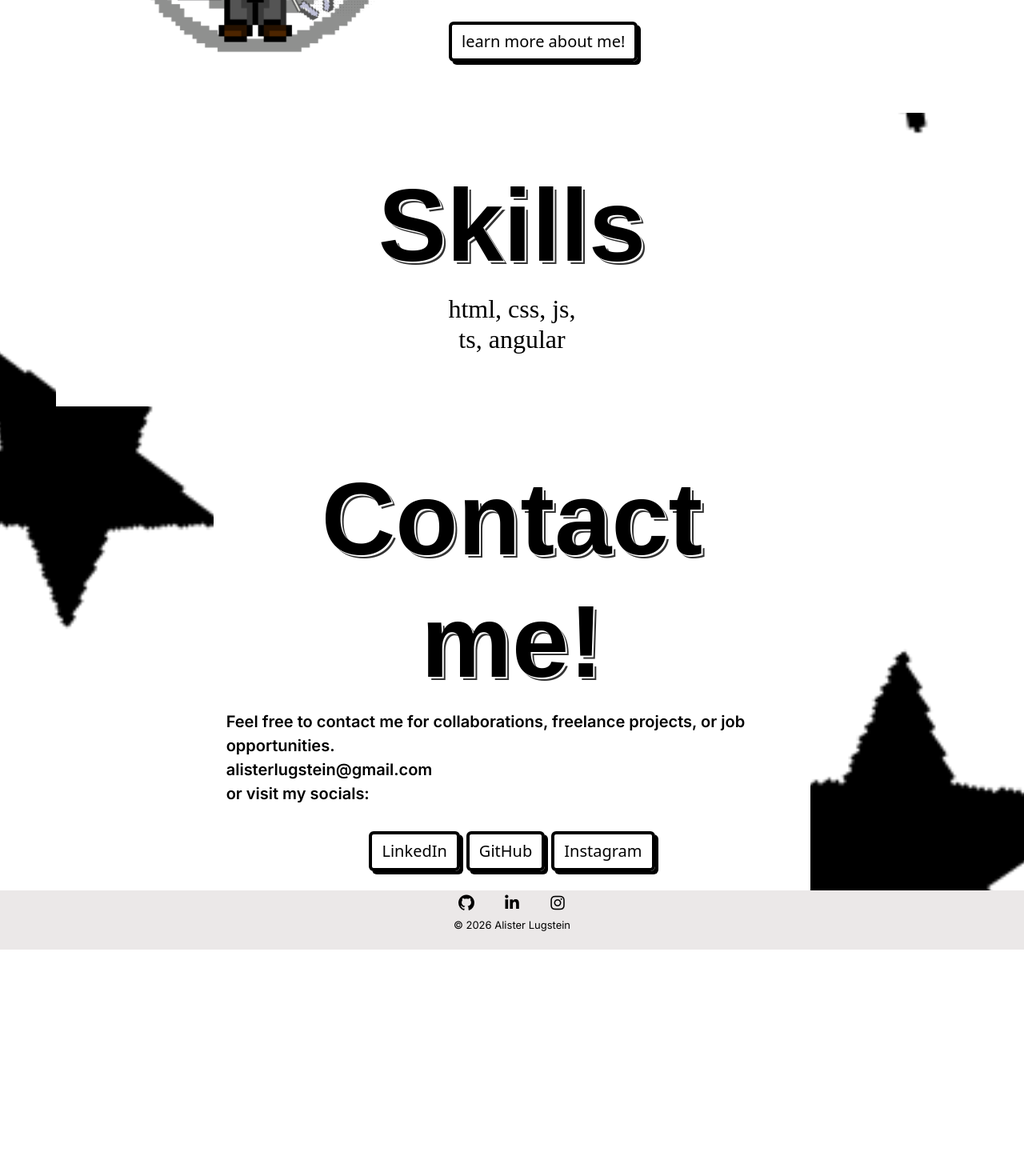
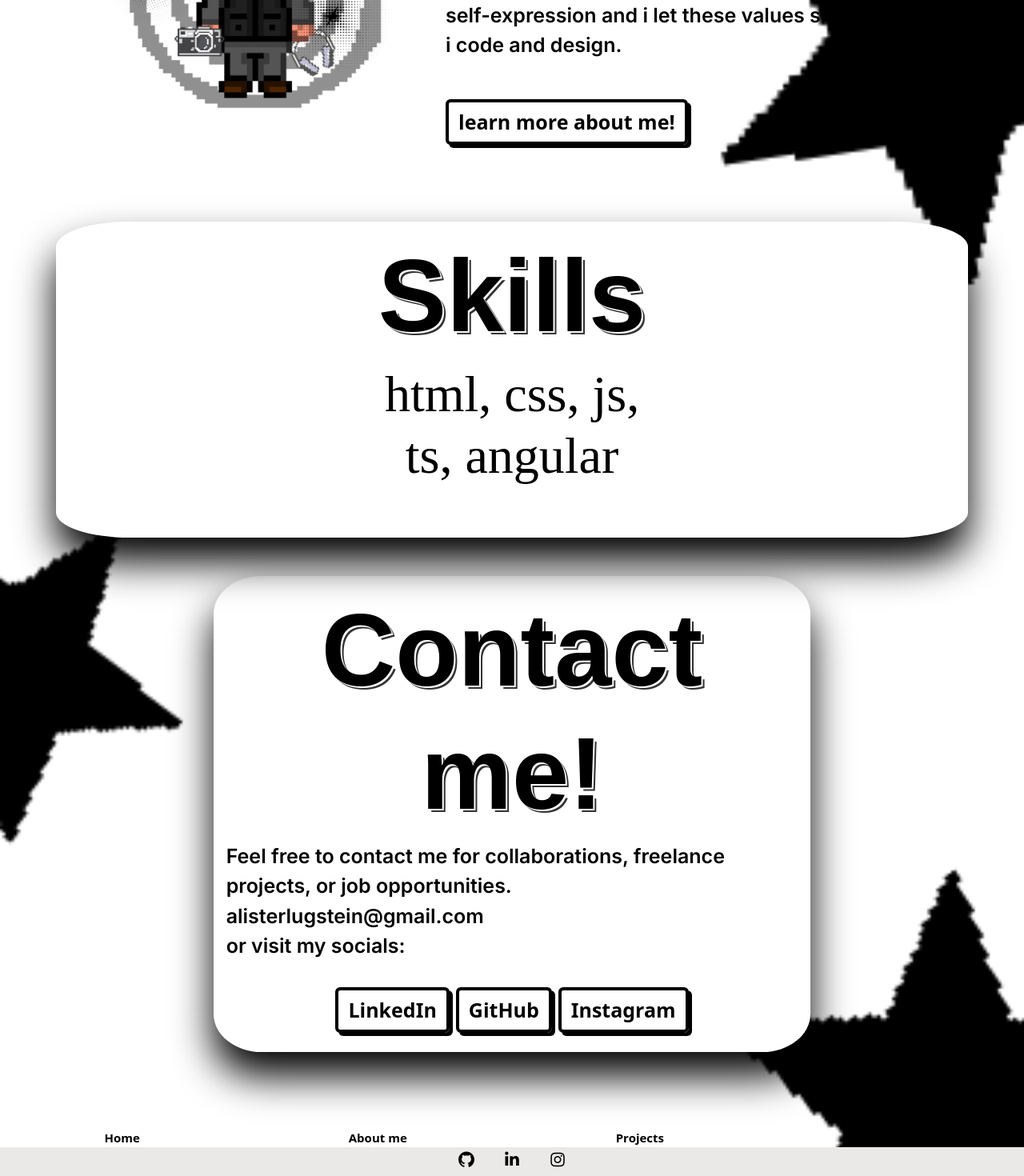
Before and after one commit to alisterlu-creator/My_Portfolio, an Angular app: page / in a window 1280 px wide. Shown: the part 1320-2790 px from the top of the page at 80% size. Before the commit the page ends 2507 px from the top, so only its background shows below. Built offline with nearby package versions, Linux system fonts and the light colour scheme; a web font is replaced by a local one.

Commit message:
styles homepage

```diff
--- a/src/app/home/home.css
+++ b/src/app/home/home.css
@@ -10,18 +10,20 @@ h1 {
 
 h2 {
   color:black;
-   font-size: 2rem;
+   font-size: 4rem;
 }
 p {
-    font-size: 20px;
+    font-size: 25px;
     text-align: left;
     color: black;
-    font-weight: 700;
+    font-weight: bolder;
     margin-bottom: 2rem;
 }
 
 .bg-container{
-    background-color: rgb(255, 255, 255);
+    background-color: white;
+    border-radius: 8%;
+    box-shadow: 0 30px 50px rgba(0, 0, 0, 1);
 }
 .text-container {
      width: 25rem;
@@ -30,14 +32,20 @@ p {
   margin-bottom: 20px;
 }
 
+.pixel-image {
+  width: 30rem;
+}
+
 button, a  {
     border: 4px solid black;
     box-shadow:
          4px 4px 0 black;
     color: black;
-    font-size: 20px;
-    font-weight: 300px;
+    font-size: 25px;
+    font-weight: bolder;
+
 }
+
 
 .image-container {
   position: relative;
@@ -60,6 +68,34 @@ button, a  {
 .mt-7 {
   margin-top: 125px;
 }
+
+.phantom-footer ul {
+  display: flex;
+    justify-content: space-around;
+    padding: 0;
+    margin: 0;
+    list-style: none;
+}
+.phantom-footer li {
+  font-size: 14px;
+  padding: 0;
+  text-decoration: none;
+  color: black;
+}
+
+.phantom-footer li a {
+    font-size: 15px;
+    text-decoration: none;
+    color: black;
+    border: none;
+    padding: 0;
+    margin: 0;
+    border: none;
+    box-shadow: none;
+}
+
+
+
 @media (max-width: 992px) {
   h1 {
     font-size: 6rem;
--- a/src/app/home/home.html
+++ b/src/app/home/home.html
@@ -20,7 +20,7 @@
 
         <!-- project card -->
         <div class="col-md-6 mb-5">
-          <article class="card project-card text-container mx-auto">
+          <article class="card project-card text-container mx-auto custom-container">
             <img
               src="images/famazon.png"
               alt="a webshop page made with angular"
@@ -47,31 +47,27 @@
   </section>
 
   <!-- about section -->
-  <section class="about">
+  <section class="about mb-5">
     <div class="container py-5">
       <div class="row align-items-center">
-        <!-- pixel image -->
-        <div class="col-md-5 text-center mb-5 mb-md-0">
+        <!-- image -->
+        <div class="col-md-5 text-center mb-4 mb-md-0">
           <img
             src="images/welcome.png"
-            class="img-fluid mb-5"
-            alt="Pixel man holding a camera and headphones. Pixel message bubble saying welcome."
+            class="img-fluid"
+            alt="Pixel man holding a camera and headphones."
           />
         </div>
 
-        <!-- text about me -->
-        <div class="col-md-7 text-center text-md-start bg-container p-3">
-          <header>
-            <h1>about me</h1>
-          </header>
-
+        <!-- text -->
+        <div class="col-md-7 text-md-start text-center">
+          <h1>about me</h1>
           <p>
             hi! i’m alister, a learning fullstack developer based in vienna, austria. i'm passionate
             about creativity and self-expression and i let these values shape the way i code and
             design.
           </p>
-
-          <button class="btn btn-outline-dark mt-3 mb-5" routerLink="/about" type="button">
+          <button class="btn btn-outline-dark mt-3" routerLink="/about">
             learn more about me!
           </button>
         </div>
@@ -99,7 +95,7 @@
   <section
     class="contact col-md-7 mx-auto text-center d-flex justify-content-center align-items-center mt-5"
   >
-    <div class="bg-container p-3">
+    <div class="bg-container p-3 mb-5">
       <div class="contact-text">
         <!-- Contact text-->
         <h1>Contact me!</h1>
@@ -140,4 +136,20 @@
       </div>
     </div>
   </section>
+  <section class="phantom-footer mt-5">
+    <ul class="mb-2 mb-lg-0">
+      <li>
+        <a routerLink="">Home</a>
+      </li>
+      <li>
+        <a routerLink="about">About me</a>
+      </li>
+      <li>
+        <a routerLink="projects">Projects</a>
+      </li>
+      <li>
+        <a routerLink="contact">Contact</a>
+      </li>
+    </ul>
+  </section>
 </main>
```
